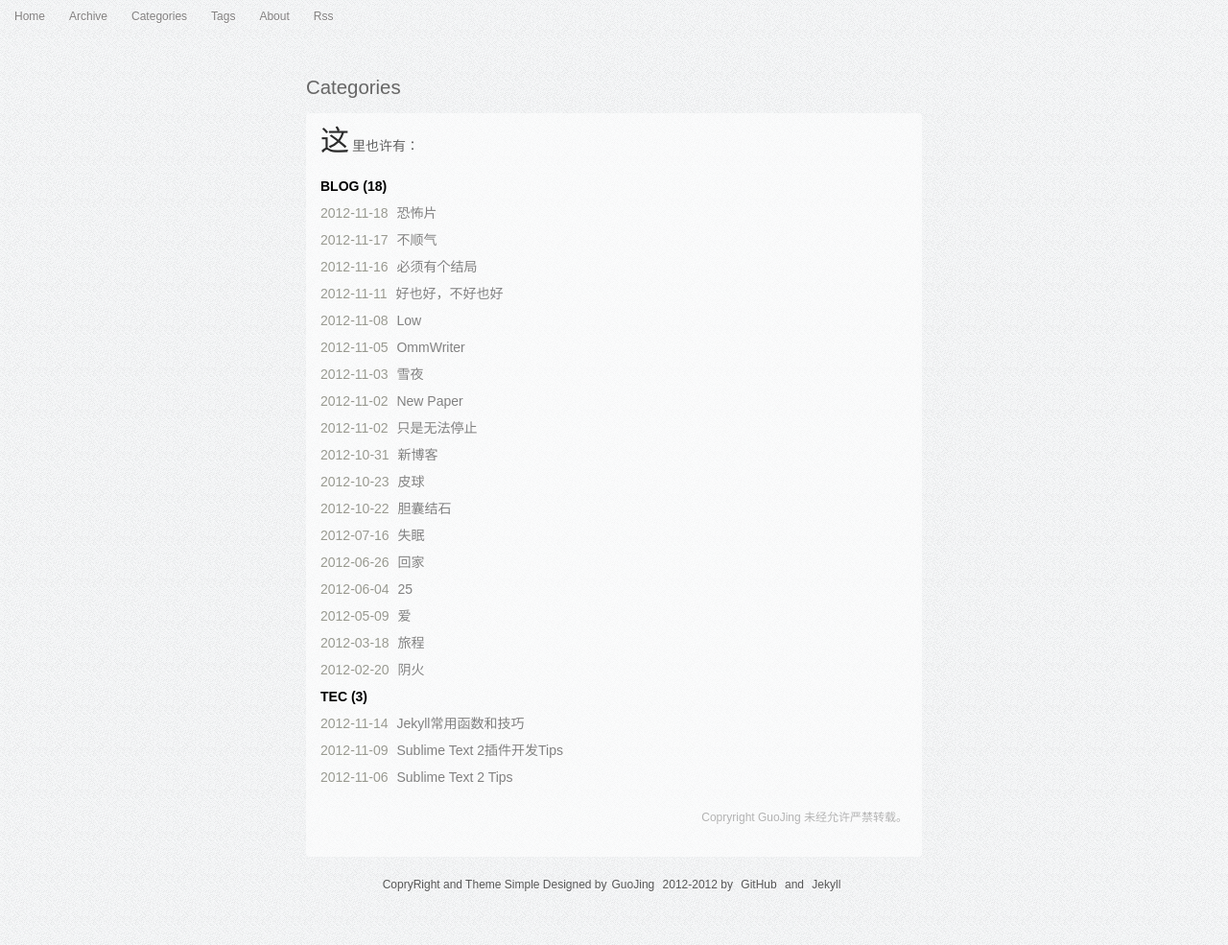
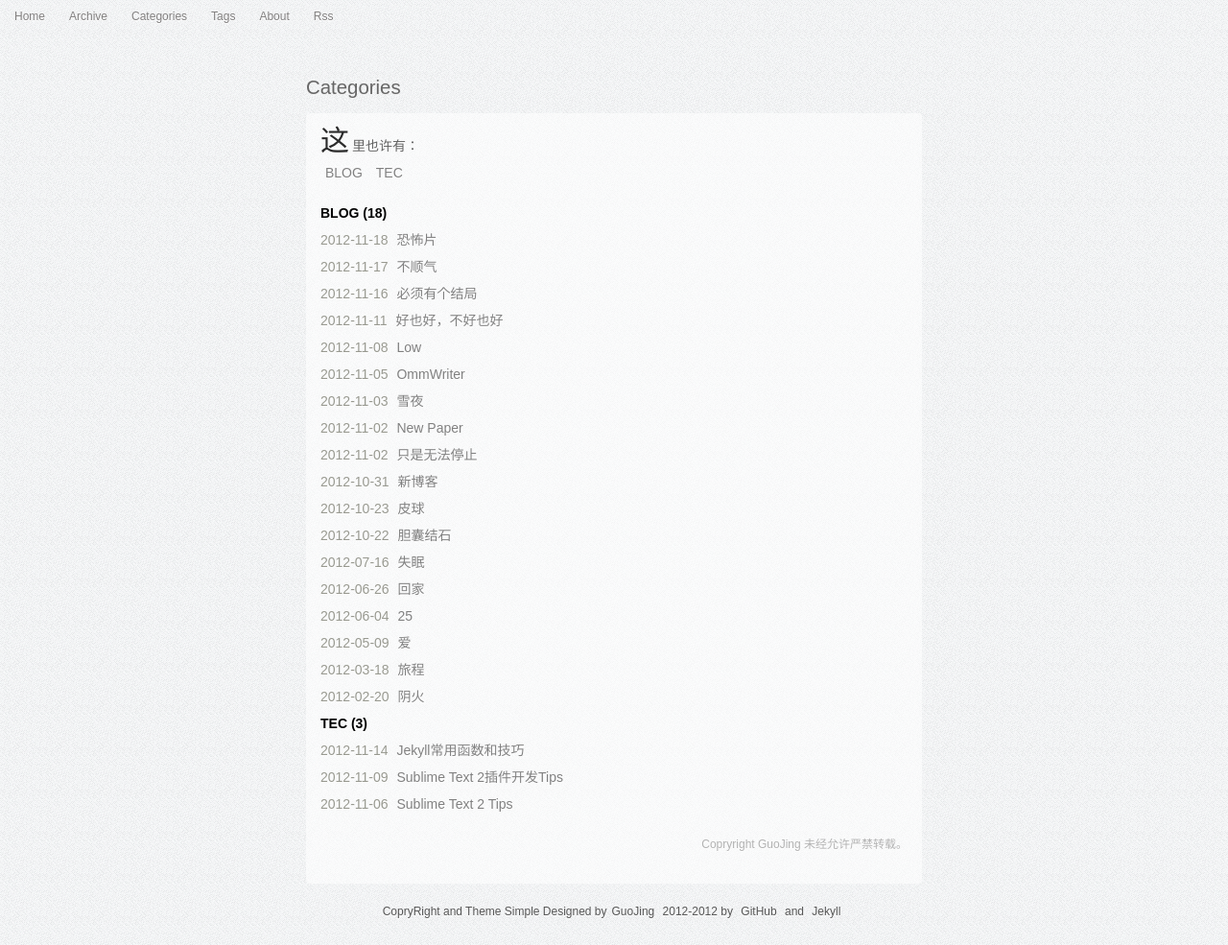
Before and after one commit to zwitzwit/guojing.github.com, a Jekyll site: the page built from categories.html, in a window 1280 px wide. Shown: the whole page at 96% size. Built offline with Jekyll 4.4.1, drawn with Linux system fonts in a browser that asks for light colours; Markdown is read by kramdown in place of the engine named in the settings.

```diff
--- a/categories.html
+++ b/categories.html
@@ -3,6 +3,12 @@
 title: Categories
 ---
 这里也许有：
+
+<div class="tagcloud upper">
+{% for cat in site.categories %}
+<a href="#{{ cat[0] }}">{{ cat[0] }}</a>
+{% endfor %}
+</div>
 
 <ul class="archive">
 {% for cat in site.categories %}
--- a/css/style.css
+++ b/css/style.css
@@ -93,3 +93,4 @@
 
 .eof img{margin: 0px}
 .forb {font-size: 12px; color: #b2b2b2; text-align: right}
+.upper {text-transform: uppercase;}
```
